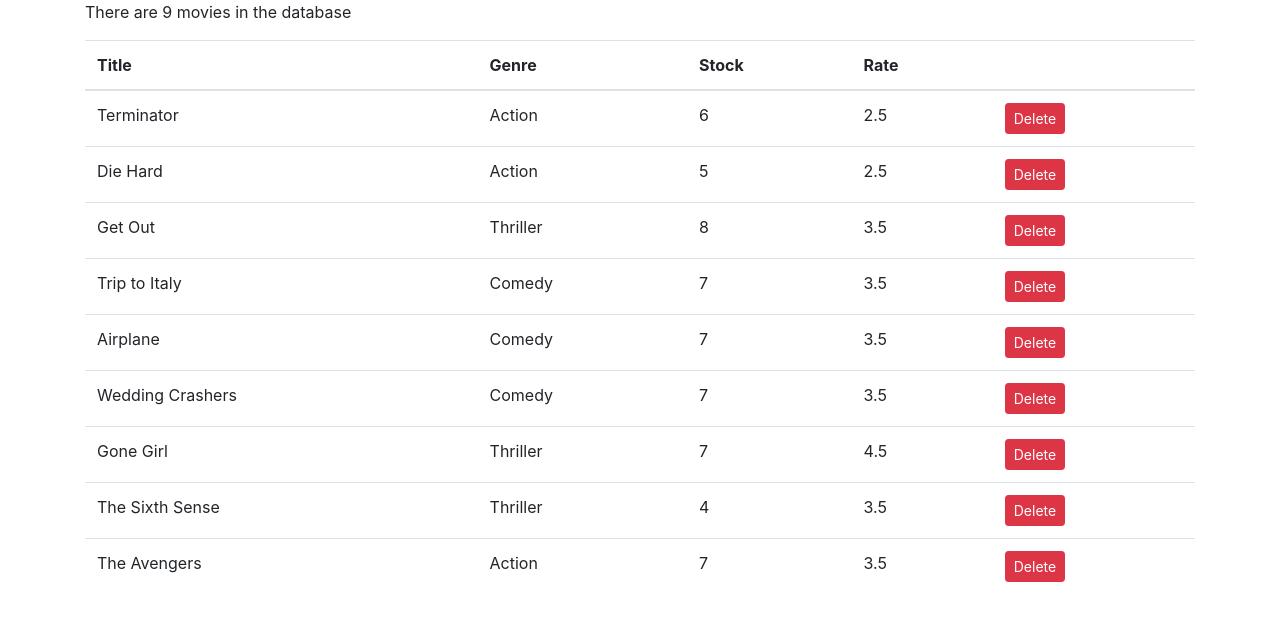
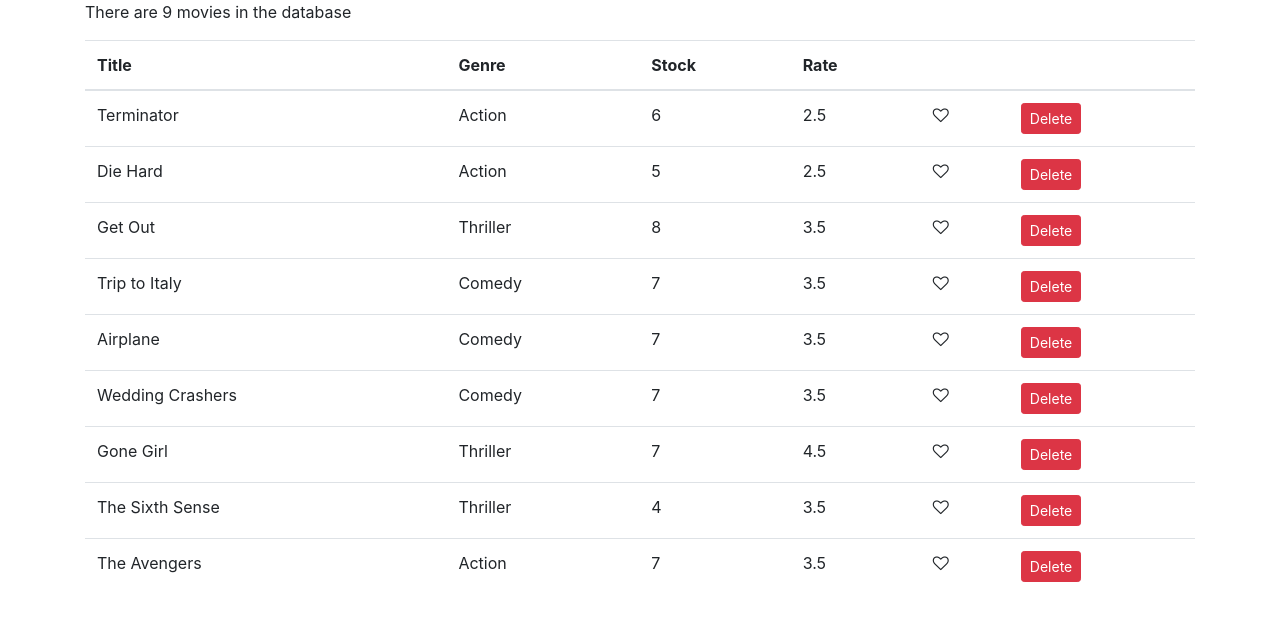
Before and after one commit to djstephenson7/vidly-frontend, a React (Create React App) app: page / in a window 1280 px wide. Shown: the top 620 px of the page. Built offline with nearby package versions, Linux system fonts and the light colour scheme.

Commit message:
Like component

```diff
--- a/src/components/common/like.jsx
+++ b/src/components/common/like.jsx
@@ -1,10 +1,16 @@
-import React, { Component } from 'react';
+import React from 'react';
 
-class Like extends Component {
-    state = {  }
-    render() {
-        return (  );
-    }
-}
+const Like = ({ onClick, liked }) => {
+  let classes = 'fa fa-heart';
+  if (!liked) classes += '-o';
+  return (
+    <i
+      onClick={onClick}
+      style={{ cursor: 'pointer' }}
+      className={classes}
+      aria-hidden="true"
+    />
+  );
+};
 
 export default Like;
--- a/src/components/movies.jsx
+++ b/src/components/movies.jsx
@@ -1,11 +1,20 @@
 import React, { Component } from 'react';
 import { getMovies } from '../fakeBackend/fakeMovieService';
+import Like from './common/like';
 
 class Movies extends Component {
   state = { movies: getMovies() };
 
   handleDelete = movie => {
     const movies = this.state.movies.filter(m => m._id !== movie._id);
+    this.setState({ movies });
+  };
+
+  handleLike = movie => {
+    const movies = [...this.state.movies];
+    const index = movies.indexOf(movie);
+    movies[index] = { ...movies[index] };
+    movies[index].liked = !movies[index].liked;
     this.setState({ movies });
   };
 
@@ -24,6 +33,7 @@ class Movies extends Component {
               <th>Stock</th>
               <th>Rate</th>
               <th />
+              <th />
             </tr>
           </thead>
           <tbody>
@@ -33,6 +43,12 @@ class Movies extends Component {
                 <td>{movie.genre.name}</td>
                 <td>{movie.numberInStock}</td>
                 <td>{movie.dailyRentalRate}</td>
+                <td>
+                  <Like
+                    liked={movie.liked}
+                    onClick={() => this.handleLike(movie)}
+                  />
+                </td>
                 <td>
                   <button
                     onClick={() => this.handleDelete(movie)}
```
Also changed, not shown: src/fakeBackend/fakeMovieService.js (+29 -29 lines).
